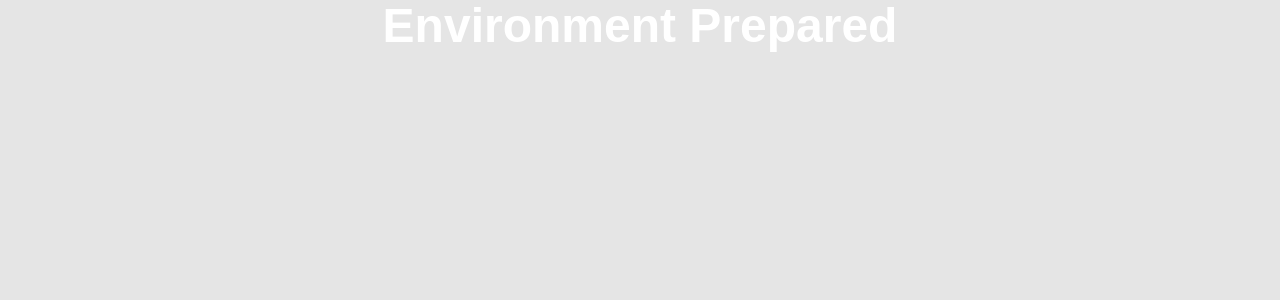
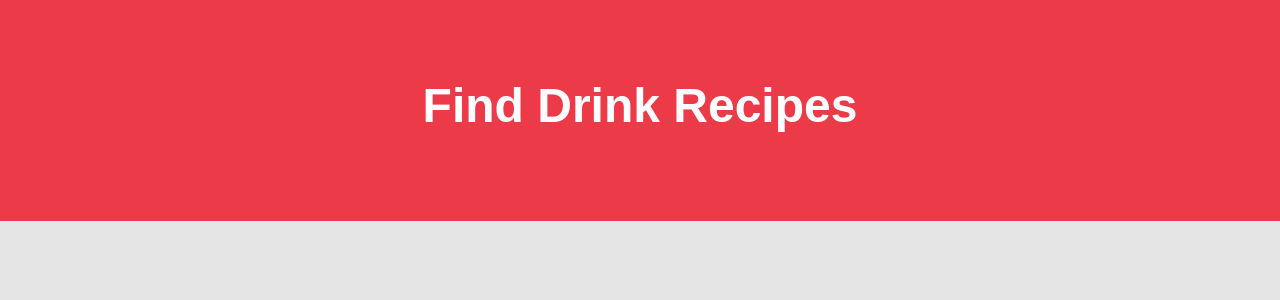
Before and after one commit to DiegoMutre/drinks, a React (Create React App) app: page / in a window 1280 px wide. Shown: the top 300 px of the page. Built offline with nearby package versions, Linux system fonts and the light colour scheme; a web font is replaced by a local one.

Commit message:
feat: Create and use Header component.

```diff
--- a/src/App.js
+++ b/src/App.js
@@ -1,8 +1,10 @@
+import Header from "./componets/Header";
+
 function App() {
     return (
-        <div>
-            <h1>Environment Prepared</h1>
-        </div>
+        <>
+            <Header />
+        </>
     );
 }
 
--- /dev/null
+++ b/src/componets/Header.js
@@ -0,0 +1,9 @@
+const Header = () => {
+    return (
+        <header className="bg-alert">
+            <h1>Find Drink Recipes</h1>
+        </header>
+    );
+};
+
+export default Header;
```
